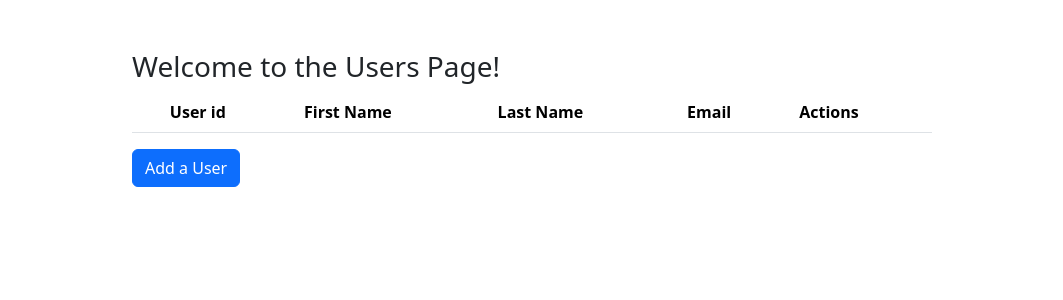
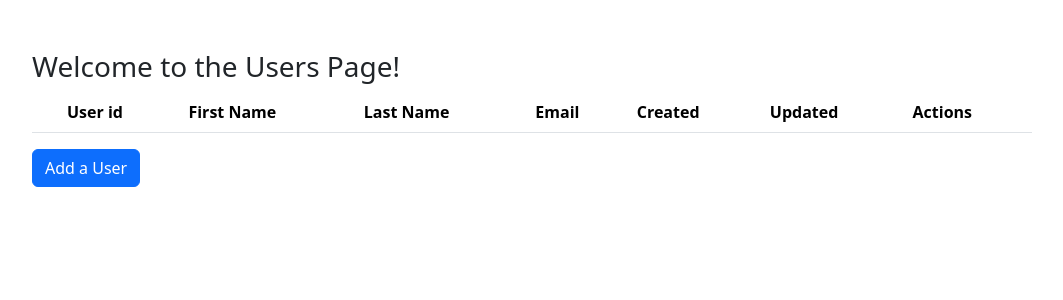
Before and after one commit to ruveyda-la/users_flask_mysql, a Flask app: page / in a window 1280 px wide. Shown: the top 300 px of the page, without its empty margins (108-1171 px from the left). Run offline with Flask 2, Linux system fonts and the light colour scheme; data that the repository does not hold is empty.

Commit message:
CRUD modularized

```diff
--- /dev/null
+++ b/flask_app/__init__.py
@@ -0,0 +1,3 @@
+from flask import Flask
+app = Flask(__name__)
+app.secret_key = "shhhhhh"
--- /dev/null
+++ b/flask_app/controllers/users.py
@@ -0,0 +1,43 @@
+from flask import  render_template,request,redirect
+from flask_app.models.user import User
+from flask_app import app
+
+@app.route("/")
+def read_all():
+    users = User.get_all()
+    return render_template("read_all.html", users=users)
+
+@app.route("/users/<int:id>")
+def read_one(id):
+    data={'id':id}
+    user= User.get_one(data)
+    return render_template('read_one.html',user=user)
+
+@app.route("/add")
+def show_form():
+    return render_template("create.html")
+
+@app.route("/add/new",methods=['POST'])
+def create():
+    User.save(request.form)
+    print(request.form)
+    return redirect("/")
+
+
+@app.route("/users/<int:id>/edit")
+def edit(id):
+    data={'id':id}
+    user= User.get_one(data)
+    return render_template('edit.html',user=user)
+
+@app.route("/users/update", methods=['POST'])
+def update():
+    User.change(request.form)
+    id=request.form['id']
+    return redirect (f"/users/{id}")
+
+@app.route("/users/<int:id>/delete")
+def delete(id):
+    data={'id':id}
+    User.delete_user(data)
+    return redirect("/")
--- a/user.py
+++ b/flask_app/models/user.py
@@ -1,5 +1,5 @@
 # import the function that will return an instance of a connection
-from mysqlconnection import connectToMySQL
+from flask_app.config.mysqlconnection import connectToMySQL
 # model the class after the friend table from our database
 class User:
 
--- a/templates/read_all.html
+++ b/flask_app/templates/read_all.html
@@ -8,7 +8,7 @@
     <link href="https://cdn.jsdelivr.net/npm/bootstrap@5.3.0-alpha1/dist/css/bootstrap.min.css" rel="stylesheet" integrity="sha384-GLhlTQ8iRABdZLl6O3oVMWSktQOp6b7In1Zl3/Jr59b6EGGoI1aFkw7cmDA6j6gD" crossorigin="anonymous">
 </head>
 <body>
-    <main style="width:800px; margin:0 auto;margin-top: 50px;">
+    <main style="width:1000px; margin:0 auto;margin-top: 50px;">
         <h3>Welcome to the Users Page!</h3>
         <table class="table">
             <thead class="thead-dark">
@@ -18,6 +18,8 @@
                 <th scope="col">First Name</th>
                 <th scope="col">Last Name</th>
                 <th scope="col">Email</th>
+                <th scope="col">Created</th>
+                <th scope="col">Updated</th>
                 <th scope="col">Actions</th>
               </tr>
             </thead>
@@ -29,6 +31,8 @@
                 <td>{{user['first_name']}}</td>
                 <td>{{user['last_name']}}</td>
                 <td>{{user['email']}}</td>
+                <td>{{user['created_at']}}</td>
+                <td>{{user['updated_at']}}</td>
                 <td><a href="/users/{{user['id']}}">Show</a>
                   <a href="/users/{{user['id']}}/edit">Edit</a>
                   <a href="/users/{{user['id']}}/delete">Delete</a>
--- a/server.py
+++ b/server.py
@@ -1,54 +1,6 @@
-from flask import Flask, render_template,request,redirect
 
-from user import User
-app = Flask(__name__)
-@app.route("/")
-def read_all():
-    users = User.get_all()
-    return render_template("read_all.html", users=users)
-
-@app.route("/users/<int:id>")
-def read_one(id):
-    data={'id':id}
-    user= User.get_one(data)
-    return render_template('read_one.html',user=user)
-
-@app.route("/add")
-def show_form():
-    return render_template("create.html")
-
-@app.route("/add/new",methods=['POST'])
-def create():
-    User.save(request.form)
-    print(request.form)
-    return redirect("/")
-
-
-@app.route("/users/<int:id>/edit")
-def edit(id):
-    data={'id':id}
-    user= User.get_one(data)
-    return render_template('edit.html',user=user)
-
-@app.route("/users/update", methods=['POST'])
-def update():
-    User.change(request.form)
-    id=request.form['id']
-    return redirect (f"/users/{id}")
-
-@app.route("/users/<int:id>/delete")
-def delete(id):
-    data={'id':id}
-    User.delete_user(data)
-    return redirect("/")
-
-
-
-
-
-
-
-
+from flask_app.controllers import users
+from flask_app import app
 
 
 
```
Also changed, not shown: flask_app/config/mysqlconnection.py (renamed from mysqlconnection.py), flask_app/templates/create.html (renamed from templates/create.html), flask_app/templates/edit.html (renamed from templates/edit.html), flask_app/templates/read_one.html (renamed from templates/read_one.html), 1 other file.
